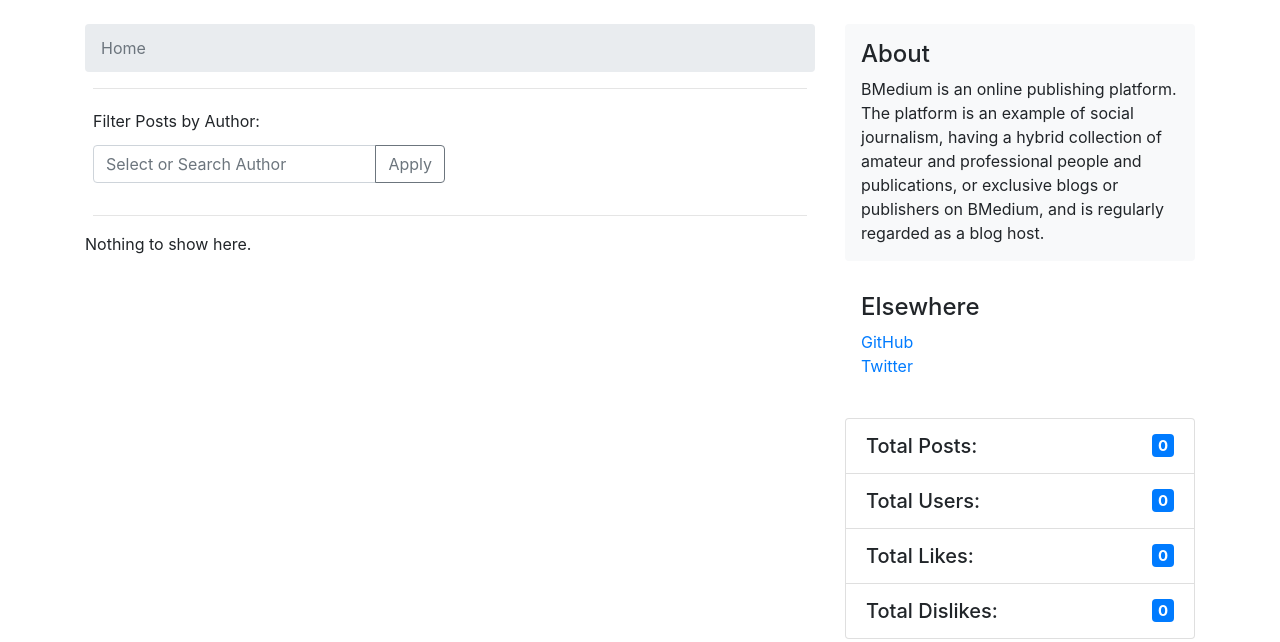
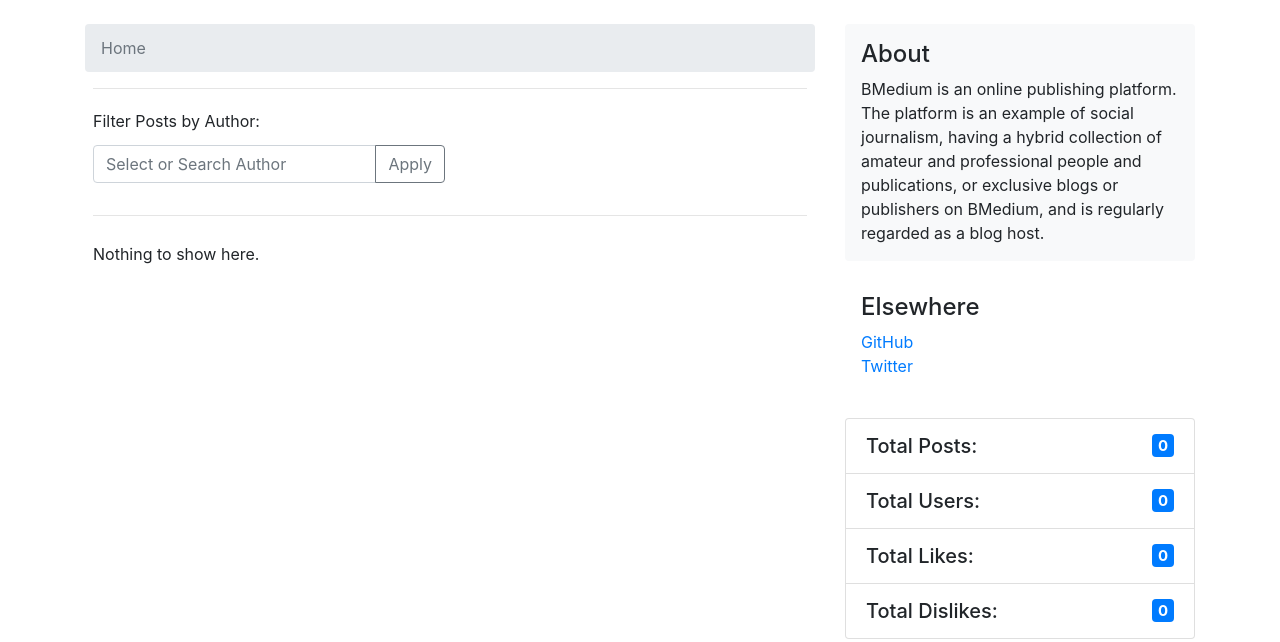
Before and after one commit to purveshmakode24/blog-medium, a Django app: page / in a window 1280 px wide. Shown: the part 56-698 px from the top of the page. Run offline with Django 3.2, Linux system fonts and the light colour scheme; data that the repository does not hold is empty; some libraries are stand-ins or nearby versions.

Commit message:
Add padding to 'no relvant result filter' message

```diff
--- a/myapp/static/css/custom.css
+++ b/myapp/static/css/custom.css
@@ -6,3 +6,8 @@ body {
     padding: 3rem 1.5rem;
     text-align: center;
 }
+
+
+.nothingToShow {
+	padding: 10px 8px 120px 8px;
+}
```
